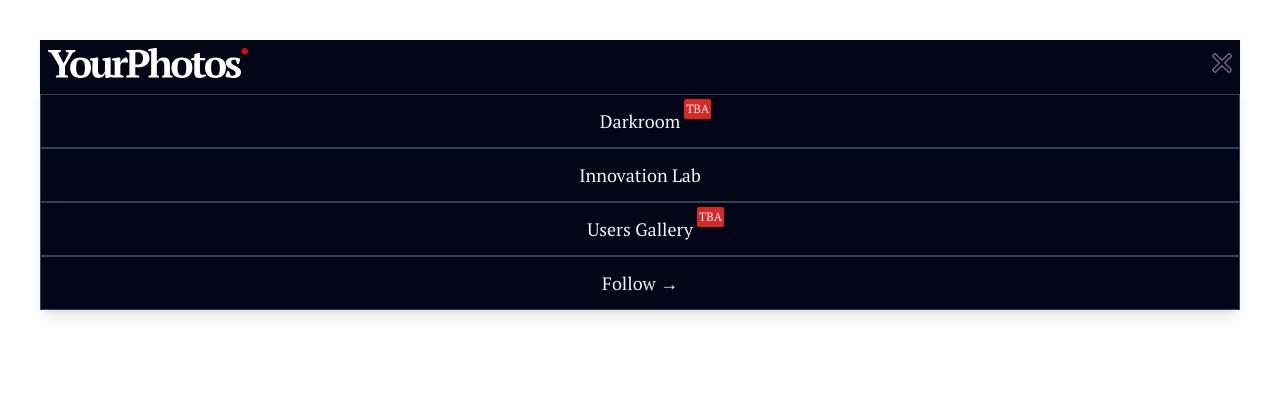
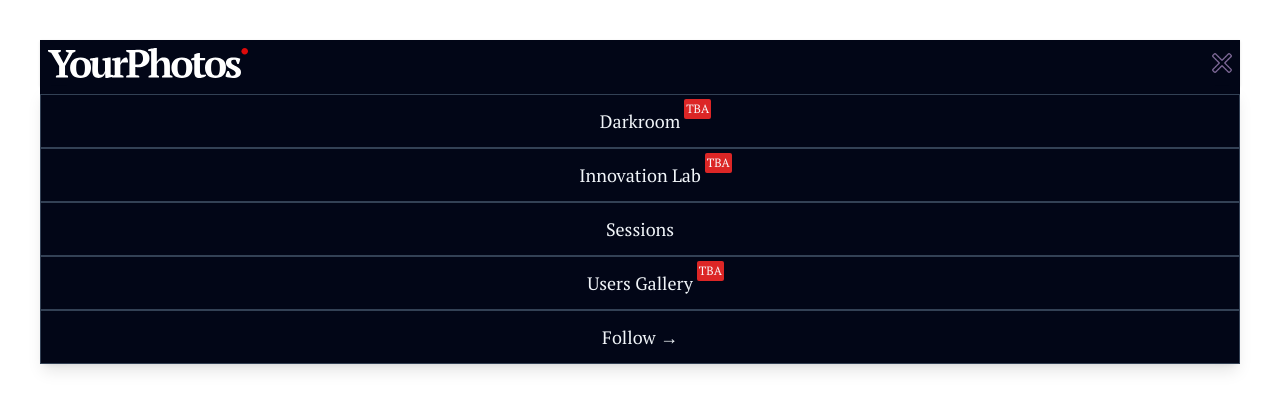
Before and after one commit to brigittarucz/photopia, a Next.js app: page / in a window 1280 px wide. Shown: the top 410 px of the page. Built offline with nearby package versions, Linux system fonts and the light colour scheme.

Commit message:
Add hook to close nav on navigation

```diff
--- a/components/Nav/Nav.tsx
+++ b/components/Nav/Nav.tsx
@@ -1,12 +1,23 @@
 "use client";
-
+import { useNavigationEvent } from "@hooks/useNavigationEvent";
 import ListItem from "./components/ListItem";
 import { useState } from "react";
 
-const Nav = ({ isOpen }: { isOpen: boolean }) => {
+const Nav = ({
+  isOpen,
+  setIsOpen,
+}: {
+  isOpen: boolean;
+  setIsOpen: (state: boolean) => {};
+}) => {
+  useNavigationEvent(() => {
+    setIsOpen(false);
+  });
+
   const navItems = [
     { name: "Darkroom", href: "/", available: false },
-    { name: "Innovation Lab", href: "/innovation", available: true },
+    { name: "Innovation Lab", href: "/innovation", available: false },
+    { name: "Sessions", href: "/sessions", available: true },
     { name: "Users Gallery", href: "/", available: false },
   ];
 
@@ -19,7 +30,7 @@ const Nav = ({ isOpen }: { isOpen: boolean }) => {
   return (
     <ul
       className={
-        "text-lg text-slate-100 pt-2 shadow-lg absolute bg-slate-950 w-full " +
+        "text-lg z-10 text-slate-100 pt-2 shadow-lg absolute bg-slate-950 w-full " +
         `${!isOpen ? "hidden" : "block"}`
       }
     >
--- /dev/null
+++ b/hooks/useNavigationEvent.tsx
@@ -0,0 +1,18 @@
+import { useEffect, useRef } from "react";
+import { usePathname } from "next/navigation";
+
+export const useNavigationEvent = (onPathnameChange: () => void) => {
+  const pathname = usePathname(); // Get current route
+
+  // Save pathname on component mount into a REF
+  const savedPathNameRef = useRef(pathname);
+
+  useEffect(() => {
+    // If REF has been changed, do the stuff
+    if (savedPathNameRef.current !== pathname) {
+      onPathnameChange();
+      // Update REF
+      savedPathNameRef.current = pathname;
+    }
+  }, [pathname, onPathnameChange]);
+};
```
